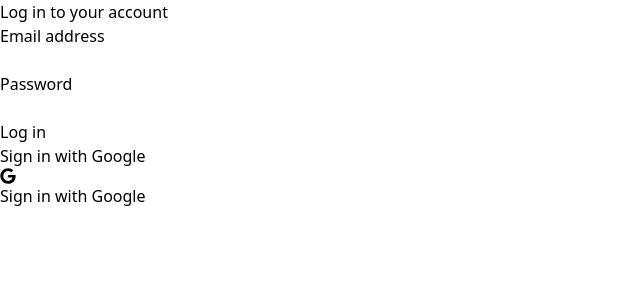
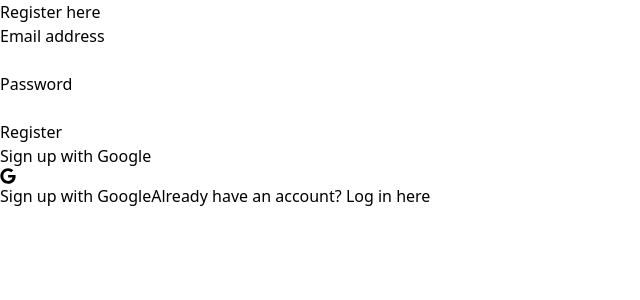
Before and after one commit to MahendraPachipala/News-App, a React (Create React App) app: page /Register in a window 1280 px wide. Shown: the top 300 px of the page, without its empty margins (0-640 px from the left). Built offline with nearby package versions, Linux system fonts and the light colour scheme; no server answers; the HTML template or start-up script is replaced by a standard one.

Commit message:
small changes

```diff
--- a/src/Components/Article.jsx
+++ b/src/Components/Article.jsx
@@ -130,12 +130,15 @@ console.log(data);
                 </label>
 
                 <div className="flex">
-                  <div className="w-2/5 ">
-                    <img
-                      className="h-56  w-[85%] object-cover rounded-2xl m-4"
+                  <div className="w-2/5">
+                  <div className="bg-[#F6F5F2]  w-[100%] rounded-2xl m-4">
+                  <img
+                      className="h-56  w-[100%] object-cover rounded-2xl "
                       src={article.image}
                       alt="Image"
                     />
+                  </div>
+
 
                     <h1 className="font-bold text-xl pl-4">{article.title}</h1>
                     <p className = "py-2 pl-4">{article.publish_date.split(" ")[0]}</p>
--- a/src/Pages/BookMark.js
+++ b/src/Pages/BookMark.js
@@ -91,13 +91,14 @@ const Bookmarks = ()=>{
                 </label>
 
                 <div className="flex">
-                  <div className="w-2/5 ">
+                  <div className="w-2/5">
+                  <div className="bg-gradient-to-r from-gray-800 via-gray-700 to-gray-600 text-white w-[100%] rounded-2xl m-4">
                     <img
-                      className="h-56  w-[85%] object-cover rounded-2xl m-4"
+                      className="h-56  w-[100%] object-cover rounded-2xl"
                       src={article.image}
                       alt={article.title}
                     />
-
+                  </div>
                     <h1 className="font-bold text-xl pl-4">{article.title}</h1>
                     <p className = "py-2 pl-4">{article.publish_date.split(" ")[0]}</p>
                   </div>
--- a/src/Pages/Login.js
+++ b/src/Pages/Login.js
@@ -27,7 +27,7 @@ function Login() {
     e.preventDefault();
     try {
       await signInWithEmailAndPassword(auth, email, password);
-      console.log("Logged in successfully!");
+      navigate("/Home");
     } catch (error) {
       console.error("Error signing in: ", error);
     }
@@ -103,6 +103,7 @@ function Login() {
               <FaGoogle className="w-5 h-5 mr-2" />
               Sign in with Google
             </button>
+            Don't have an account? <a className = "text-blue-500 hover:text-blue-700" href="/register">Sign up here</a>
           </div>
         </div>
       </div>
--- a/src/Pages/Register.js
+++ b/src/Pages/Register.js
@@ -64,7 +64,7 @@ function Register() {
   return (
     <div className="min-h-screen bg-gray-100 flex flex-col justify-center py-12 sm:px-6 lg:px-8">
       <div className="sm:mx-auto sm:w-full sm:max-w-md">
-        <h2 className="text-center text-3xl font-extrabold text-gray-900">Log in to your account</h2>
+        <h2 className="text-center text-3xl font-extrabold text-gray-900">Register here</h2>
       </div>
 
       <div className="mt-8 sm:mx-auto sm:w-full sm:max-w-md">
@@ -112,7 +112,7 @@ function Register() {
                 onClick = {onSubmit}
                 className="w-full bg-indigo-600 text-white py-2 px-4 border border-transparent rounded-md hover:bg-indigo-700 focus:outline-none focus:ring-2 focus:ring-offset-2 focus:ring-indigo-500"
               >
-                Log in
+                Register
               </button>
             </div>
           </form>
@@ -123,10 +123,11 @@ function Register() {
               type="button"
               className="w-full flex justify-center py-2 px-4 border border-gray-300 rounded-md shadow-sm bg-white text-gray-700 hover:bg-gray-50 focus:outline-none focus:border-blue-300 focus:ring-blue-500"
             >
-              <span className="sr-only">Sign in with Google</span>
+              <span className="sr-only">Sign up with Google</span>
               <FaGoogle className="w-5 h-5 mr-2" />
-              Sign in with Google
+              Sign up with Google
             </button>
+            Already have an account? <a href="/" className="text-blue-500 hover:text-blue-700">Log in here</a>
           </div>
         </div>
       </div>
```
